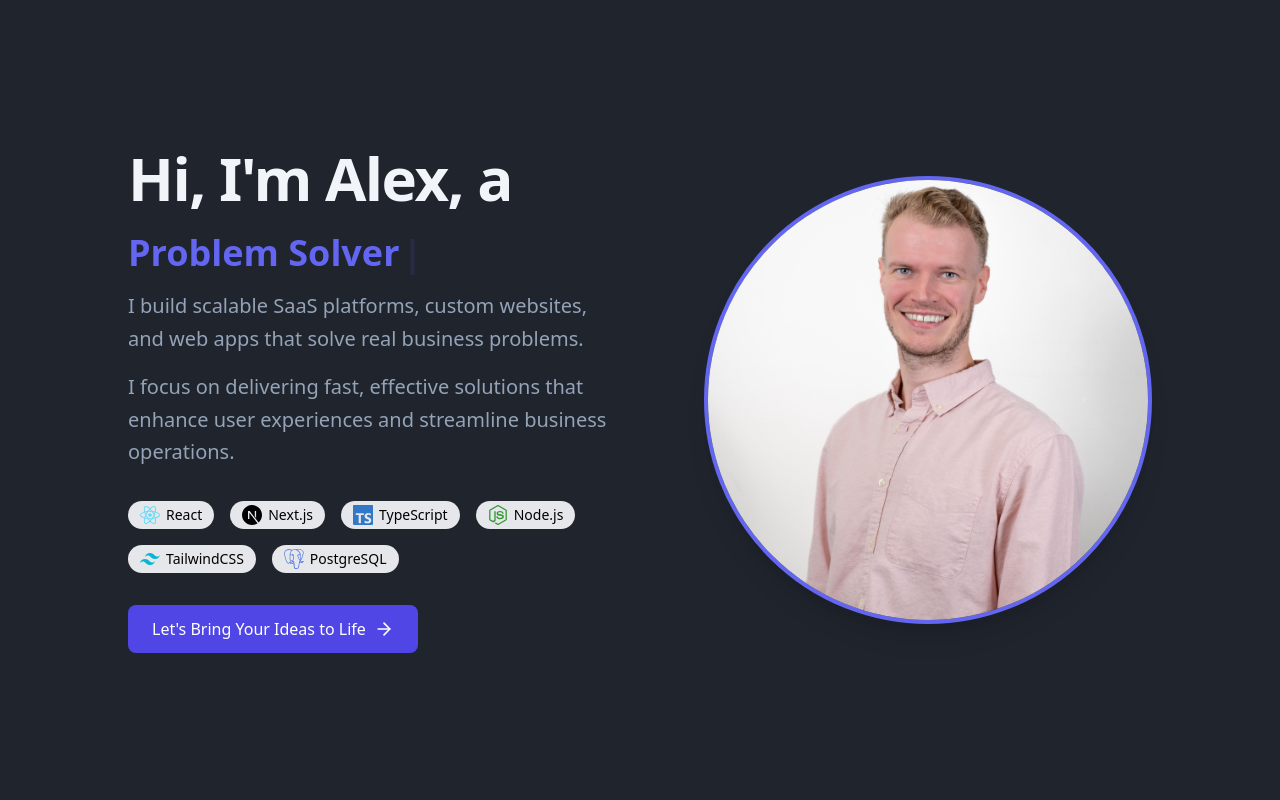
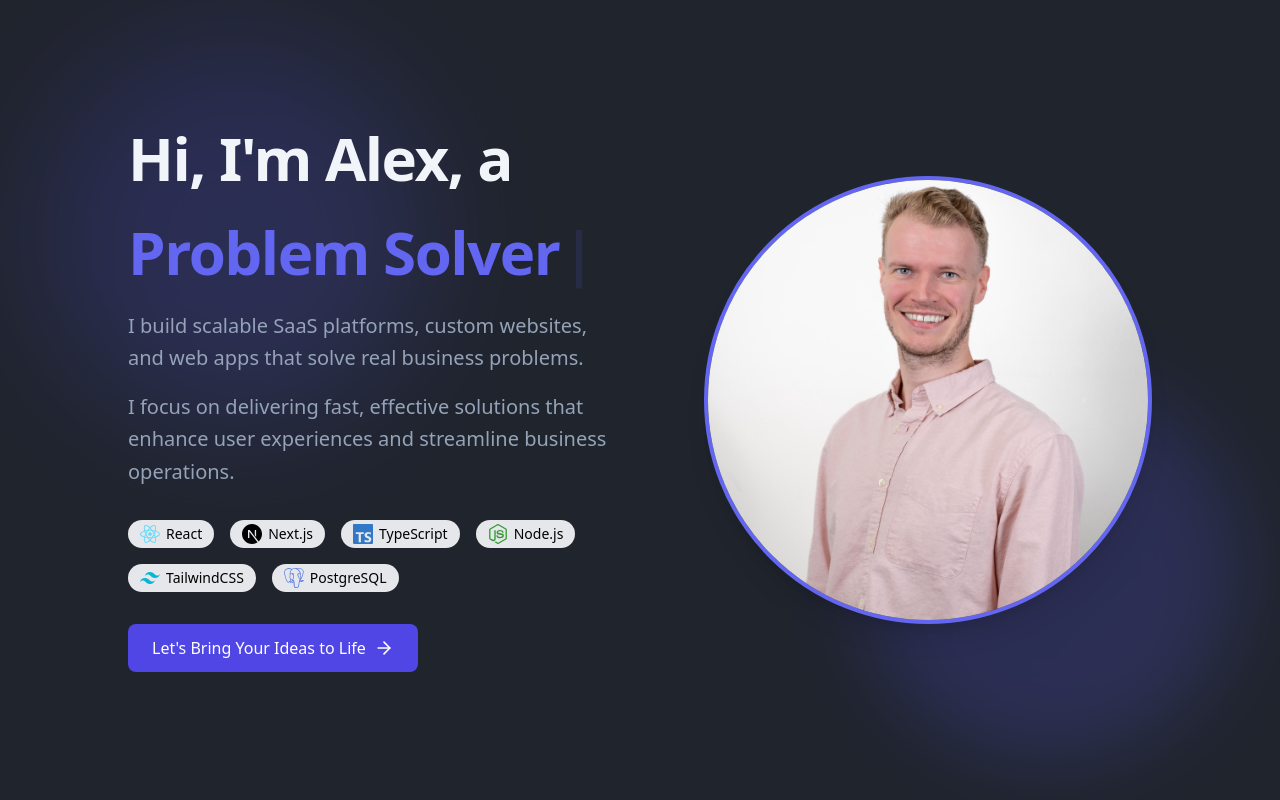
Before and after one commit to alexappleget/portfolio-v2.0, a Next.js app: page / in a window 1280 px wide. Shown: the top 800 px of the page. Built offline with nearby package versions, Linux system fonts and the light colour scheme.

Commit message:
Feat: added scroll to top

```diff
--- a/app/layout.tsx
+++ b/app/layout.tsx
@@ -1,6 +1,9 @@
-import type { Metadata } from "next";
+"use client";
+
 import { Geist, Geist_Mono } from "next/font/google";
 import "./globals.css";
+import { useEffect, useState } from "react";
+import { ArrowUp } from "lucide-react";
 
 const geistSans = Geist({
   variable: "--font-geist-sans",
@@ -12,22 +15,51 @@ const geistMono = Geist_Mono({
   subsets: ["latin"],
 });
 
-export const metadata: Metadata = {
-  title: "Alex's Portfolio",
-  description: "A portfolio website showcasing my work and skills.",
-};
-
 export default function RootLayout({
   children,
 }: Readonly<{
   children: React.ReactNode;
 }>) {
+  const [showScrollToTop, setShowScrollToTop] = useState<boolean>(false);
+
+  useEffect(() => {
+    const handleScroll = () => {
+      const heroSection = document.getElementById("hero");
+      const servicesSection = document.getElementById("services");
+      if (heroSection && servicesSection) {
+        const heroRect = heroSection.getBoundingClientRect();
+        const servicesRect = servicesSection.getBoundingClientRect();
+        setShowScrollToTop(
+          heroRect.bottom < 0 && servicesRect.top <= window.innerHeight
+        );
+      }
+    };
+
+    window.addEventListener("scroll", handleScroll);
+    return () => window.removeEventListener("scroll", handleScroll);
+  }, []);
+
+  const scrollToTop = () => {
+    window.scrollTo({ top: 0, behavior: "smooth" });
+  };
+
   return (
     <html lang="en">
       <body
         className={`${geistSans.variable} ${geistMono.variable} antialiased`}
       >
         {children}
+        {showScrollToTop && (
+          <button
+            onClick={scrollToTop}
+            className="fixed bottom-8 right-8 flex items-center gap-2 px-4 py-3 bg-[#4f46e5] text-white text-lg font-medium rounded-full shadow-lg hover:bg-[#6366f1] transition-transform transform hover:scale-105"
+          >
+            <span className="material-icons text-2xl">
+              <ArrowUp />
+            </span>
+            <span>Scroll to Top</span>
+          </button>
+        )}
       </body>
     </html>
   );
--- /dev/null
+++ b/meta/metadata.ts
@@ -0,0 +1,6 @@
+import type { Metadata } from "next";
+
+export const metadata: Metadata = {
+  title: "Alex's Portfolio",
+  description: "A portfolio website showcasing my work and skills.",
+};
--- a/sections/Hero/hero.tsx
+++ b/sections/Hero/hero.tsx
@@ -7,8 +7,17 @@ import { Typewriter } from "react-simple-typewriter";
 
 export const Hero = (): JSX.Element => {
   return (
-    <section className="min-h-screen flex items-center justify-center lg:justify-start pb-20 md:pb-0">
-      <div className="grid lg:grid-cols-2 gap-12 items-center">
+    <section
+      id="hero"
+      className="min-h-screen flex items-center justify-center lg:justify-start pb-20 md:pb-0"
+    >
+      {/*Background Shapes*/}
+      <div className="absolute inset-0">
+        <div className="absolute top-10 left-10 w-96 h-96 bg-gradient-to-br from-[#4f46e5] to-[#6366f1] rounded-full blur-3xl opacity-20"></div>
+        <div className="absolute bottom-10 right-10 w-96 h-96 bg-gradient-to-br from-[#4f46e5] to-[#6366f1] rounded-full blur-2xl opacity-20"></div>
+      </div>
+
+      <div className="z-10 grid lg:grid-cols-2 gap-12 items-center">
         {/* Text Content */}
         <motion.div
           className="space-y-6"
@@ -20,7 +29,7 @@ export const Hero = (): JSX.Element => {
             <h1 className="text-4xl font-bold tracking-tight sm:text-5xl lg:text-6xl text-[#f1f5f9]">
               Hi, I&apos;m Alex, a
             </h1>
-            <span className="text-4xl font-bold text-[#6366f1] leading-relaxed">
+            <span className="text-4xl font-bold tracking-tight sm:text-5xl lg:text-6xl text-[#6366f1] leading-relaxed">
               <Typewriter
                 words={[
                   "Software Engineer",
```
